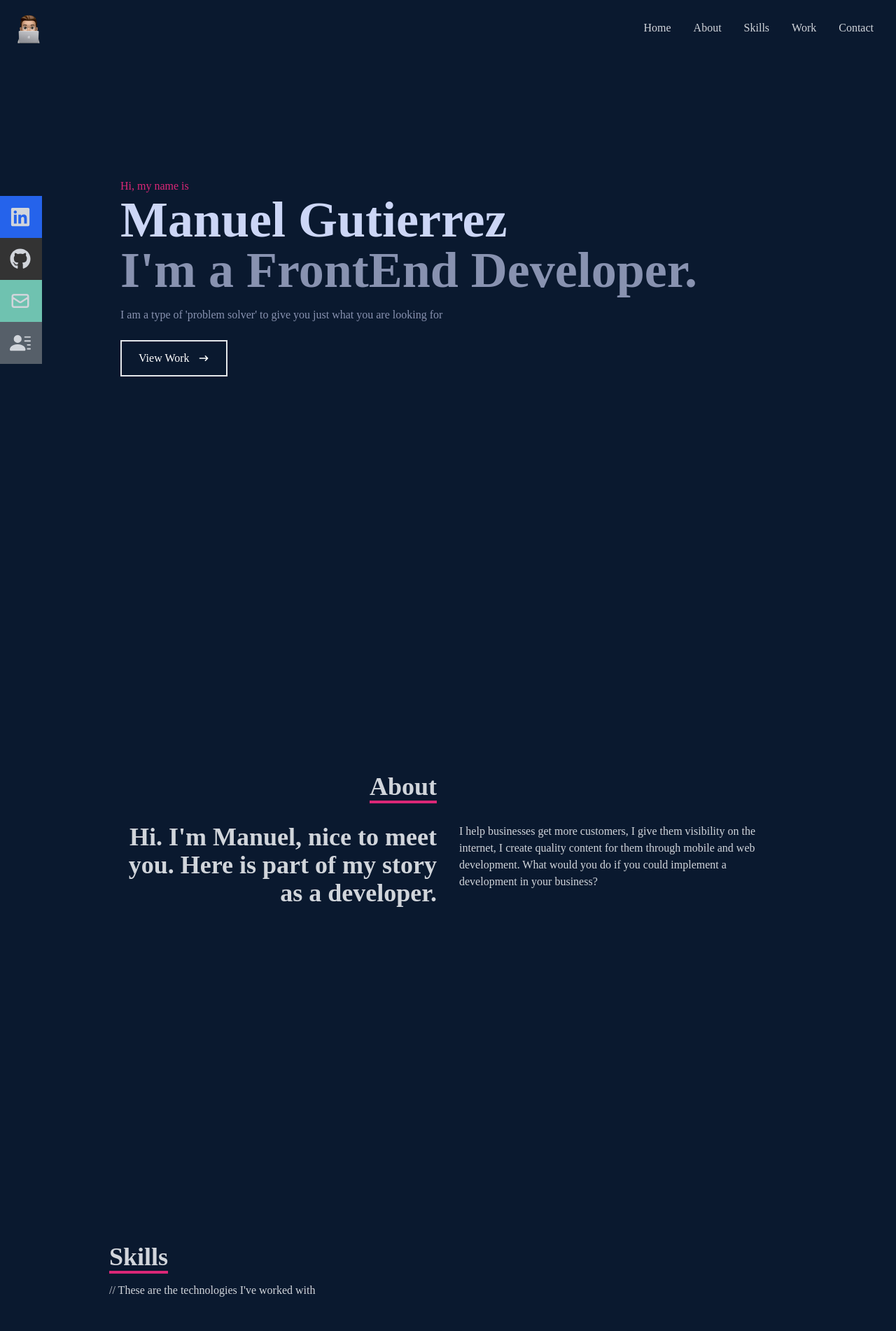
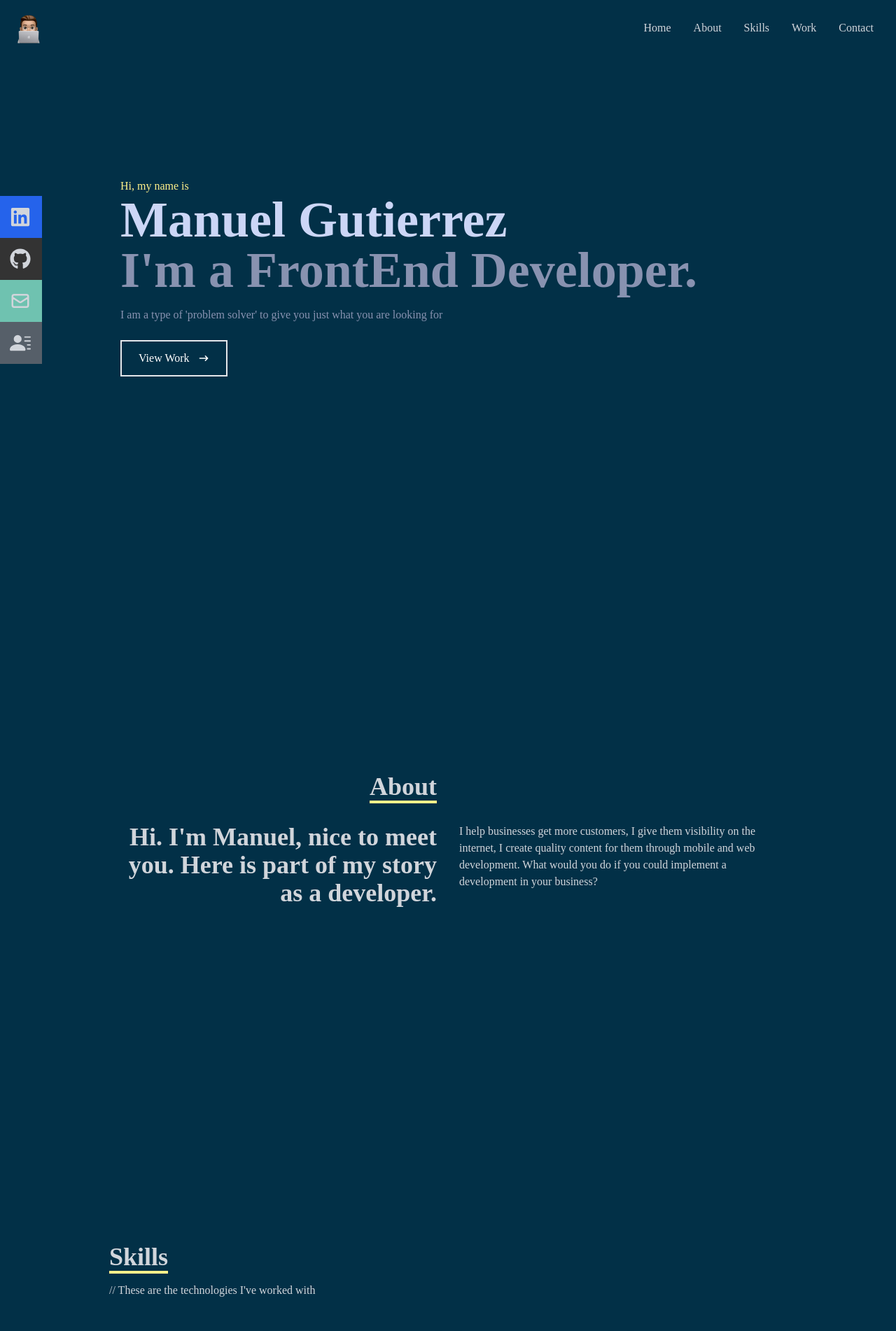
Before and after one commit to carletito14/portfolio, a React (Create React App) app: page / in a window 1280 px wide. Shown: the top 1902 px of the page at 70% size. Built offline with nearby package versions, Linux system fonts and the light colour scheme.

Commit message:
new styles

```diff
--- a/src/components/About.jsx
+++ b/src/components/About.jsx
@@ -2,11 +2,11 @@ import React from 'react';
 
 const About = () => {
   return (
-    <div name='about' className='w-full h-screen bg-[#0a192f] text-gray-300'>
+    <div name='about' className='w-full h-screen bg-[#023047] text-gray-300'>
       <div className='flex flex-col justify-center items-center w-full h-full'>
         <div className='max-w-[1000px] w-full grid grid-cols-2 gap-8'>
           <div className='sm:text-right pb-8 pl-4'>
-            <p className='text-4xl font-bold inline border-b-4 border-pink-600'>
+            <p className='text-4xl font-bold inline border-b-4 border-yellow-200'>
               About
             </p>
           </div>
--- a/src/components/Contact.jsx
+++ b/src/components/Contact.jsx
@@ -3,16 +3,16 @@ import React from 'react'
 
 const Contact = () => {
   return (
-    <div name='contact' className='w-full h-screen bg-[#0a192f] flex justify-center items-center p-4'>
+    <div name='contact' className='w-full h-screen bg-[#023047] flex justify-center items-center p-4'>
         <form method='POST' action='mailto:contactomanuelgutierrez@gmail.com' className='flex flex-col max-w-[600px] w-full'>
             <div className='pb-8'>
-                <p className='text-4xl font-bold inline border-b-4 border-pink-600 text-gray-300'>Contact</p>
+                <p className='text-4xl font-bold inline border-b-4 border-yellow-200 text-gray-300'>Contact</p>
                 <p className='text-gray-300 py-4'>// Submit the form below or shoot me an email - contactomanuelgutierrez@gmail.com</p>
             </div>
             <input className='bg-[#ccd6f6] p-2' type="text" placeholder='Name' name='name' />
             <input className='my-4 p-2 bg-[#ccd6f6]' type="email" placeholder='Email' name='email' />
             <textarea className='bg-[#ccd6f6] p-2' name="message" rows="10" placeholder='Message'></textarea>
-            <button className='text-white border-2 hover:bg-pink-600 hover:border-pink-600 px-4 py-3 my-8 mx-auto flex items-center'>Let's Collaborate</button>
+            <button className='text-white border-2 hover:bg-yellow-500 hover:border-yellow-200 px-4 py-3 my-8 mx-auto flex items-center'>Let's Collaborate</button>
         </form>
     </div>
   )
--- a/src/components/Home.jsx
+++ b/src/components/Home.jsx
@@ -3,10 +3,10 @@ import { HiArrowNarrowRight } from 'react-icons/hi';
 
 const Home = () => {
   return (
-    <div name='home' className='w-full h-screen bg-[#0a192f]'>
+    <div name='home' className='w-full h-screen bg-[#023047]'>
       {/* Container */}
       <div className='max-w-[1000px] mx-auto px-8 flex flex-col justify-center h-full'>
-        <p className='text-pink-600'>Hi, my name is</p>
+        <p className='text-yellow-200'>Hi, my name is</p>
         <h1 className='text-4xl sm:text-7xl font-bold text-[#ccd6f6]'>
           Manuel Gutierrez
         </h1>
@@ -16,7 +16,7 @@ const Home = () => {
         <p className='text-[#8892b0] py-4 max-w-[700px]'>I am a type of 'problem solver' to give you just what you are looking for
         </p>
         <div>
-          <button className='text-white group border-2 px-6 py-3 my-2 flex items-center hover:bg-pink-600 hover:border-pink-600'>
+          <button className='text-white group border-2 px-6 py-3 my-2 flex items-center hover:bg-yellow-500 hover:border-yellow-200'>
             View Work
             <span className='group-hover:rotate-90 duration-300'>
               <HiArrowNarrowRight className='ml-3 ' />
--- a/src/components/Navbar.jsx
+++ b/src/components/Navbar.jsx
@@ -16,7 +16,7 @@ const Navbar = () => {
     const handleClick = () => setNav(!nav);
 
     return (
-        <div className='fixed w-full h-[80px] flex justify-between items-center px-4 bg-[#0a192f] text-gray-300'>
+        <div className='fixed w-full h-[80px] flex justify-between items-center px-4 bg-[#023047] text-gray-300'>
             <div>
                 <img src={Logo} alt='Logo Image' style={{ width: '50px' }} />
             </div>
@@ -60,7 +60,7 @@ const Navbar = () => {
                 className={
                     !nav
                         ? 'hidden'
-                        : 'absolute top-0 left-0 w-full h-screen bg-[#0a192f] flex flex-col justify-center items-center'
+                        : 'absolute top-0 left-0 w-full h-screen bg-[#023047] flex flex-col justify-center items-center'
                 }
             >
                 <li className='py-6 text-4xl'>
--- a/src/components/Skills.jsx
+++ b/src/components/Skills.jsx
@@ -12,11 +12,11 @@ import Firebase from '../assets/firebase.png'
 
 const Skills = () => {
     return (
-        <div name='skills' className='w-full h-screen bg-[#0a192f] text-gray-300'>
+        <div name='skills' className='w-full h-screen bg-[#023047] text-gray-300'>
             {/* Container */}
             <div className='max-w-[1000px] mx-auto p-4 flex flex-col justify-center w-full h-full'>
                 <div>
-                    <p className='text-4xl font-bold inline border-b-4 border-pink-600 '>Skills</p>
+                    <p className='text-4xl font-bold inline border-b-4 border-yellow-200 '>Skills</p>
                     <p className='py-4'>// These are the technologies I've worked with</p>
                 </div>
 
--- a/src/components/Work.jsx
+++ b/src/components/Work.jsx
@@ -13,10 +13,10 @@ const Work = () => {
     );
 
   }); return (
-    <div name='work' className='w-full md:h-screen text-gray-300 bg-[#0a192f]'>
+    <div name='work' className='w-full md:h-screen text-gray-300 bg-[#023047]'>
       <div className='max-w-[1000px] mx-auto p-4 flex flex-col justify-center w-full h-full'>
         <div className='pb-8'>
-          <p className='text-4xl font-bold inline border-b-4 text-gray-300 border-pink-600'>
+          <p className='text-4xl font-bold inline border-b-4 text-gray-300 border-yellow-200'>
             Work & Clients
           </p>
           <p className='py-6'>// Check out recent clients that I've worked with</p>
```
